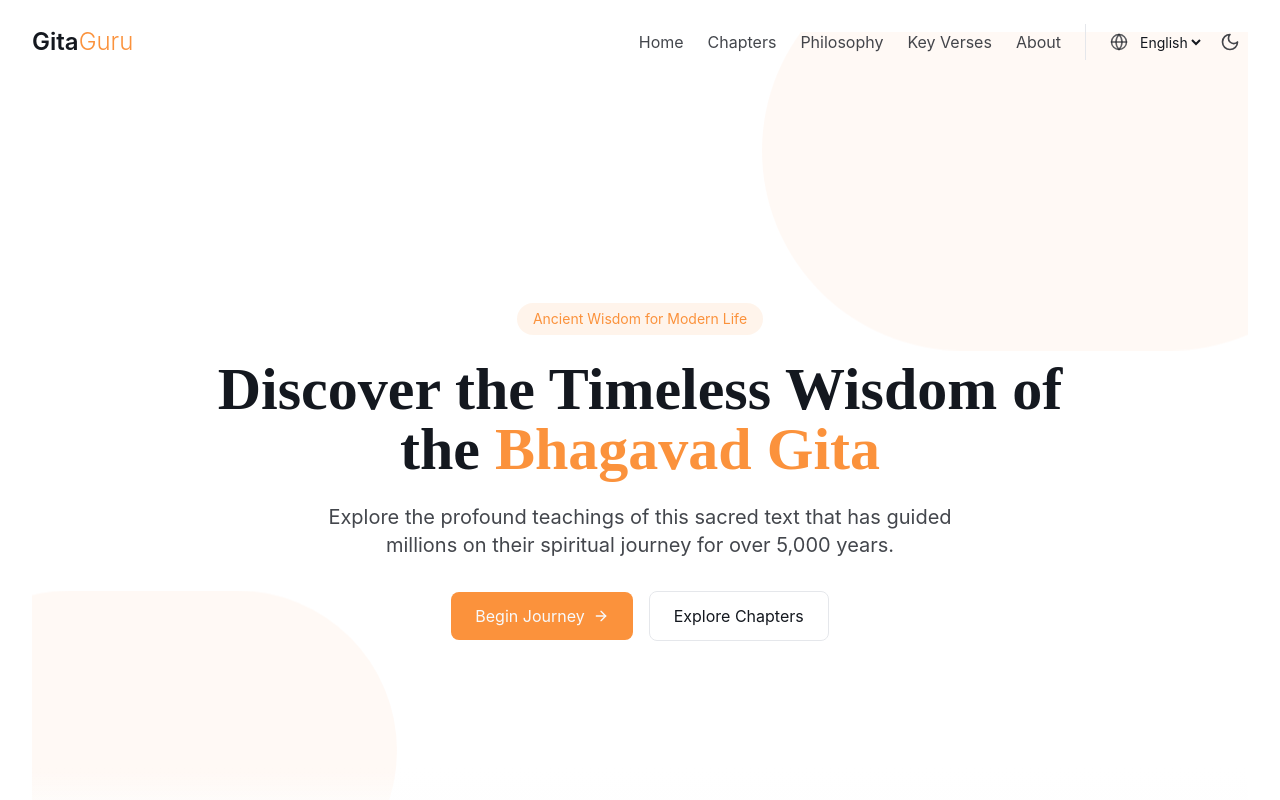
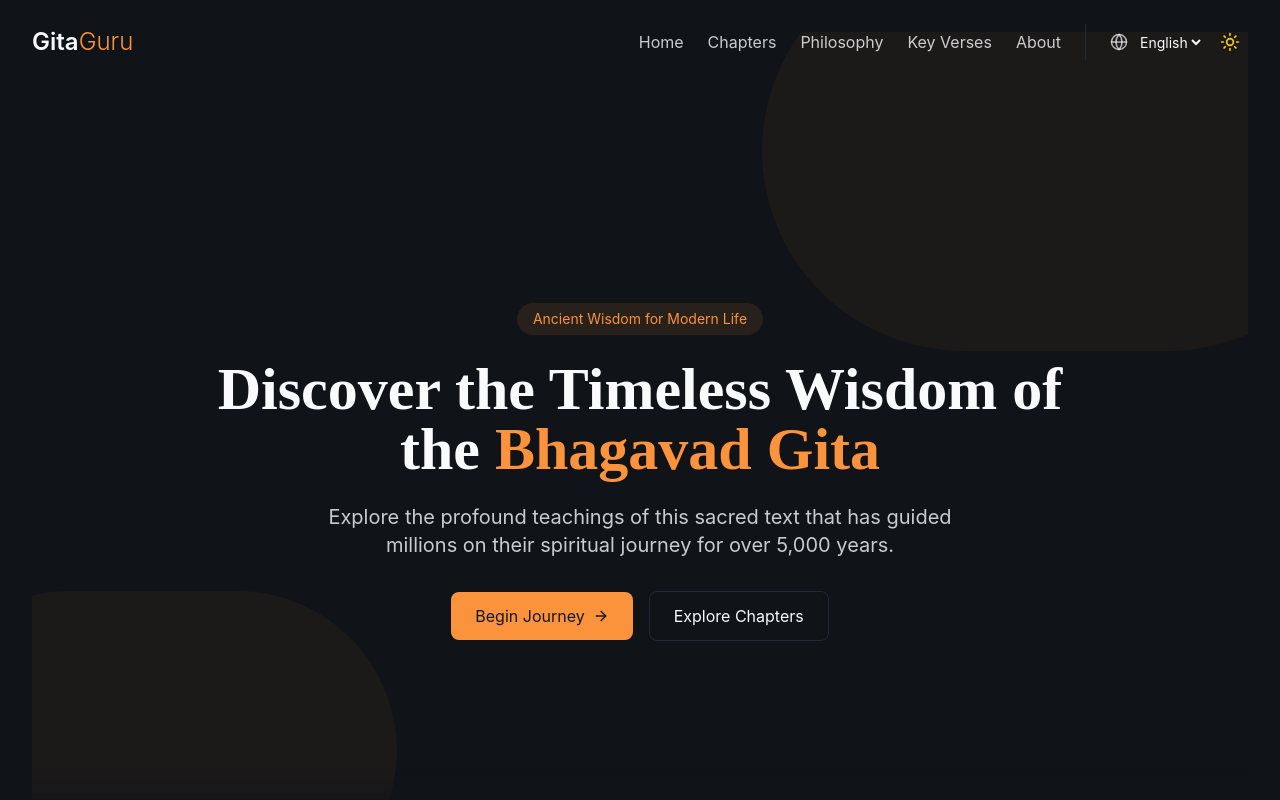
Before and after one commit to AbirKundu/gita-guru-knowledge-hub, a React (Vite) app: page / in a window 1280 px wide. Shown: the top 800 px of the page. Built offline with nearby package versions, Linux system fonts and the light colour scheme.

Commit message:
Fix: ThemeProvider props error
Fixes the type error related to ThemeProvider props.

```diff
--- a/src/providers/ThemeProvider.tsx
+++ b/src/providers/ThemeProvider.tsx
@@ -10,19 +10,29 @@ type ThemeContextType = {
 
 const ThemeContext = createContext<ThemeContextType | undefined>(undefined);
 
-export function ThemeProvider({ children }: { children: React.ReactNode }) {
+interface ThemeProviderProps {
+  children: React.ReactNode;
+  defaultTheme?: Theme;
+  storageKey?: string;
+}
+
+export function ThemeProvider({
+  children,
+  defaultTheme = 'dark',
+  storageKey = 'theme',
+}: ThemeProviderProps) {
   const [theme, setTheme] = useState<Theme>(() => {
     // Check if theme is stored in localStorage
-    const savedTheme = localStorage.getItem('theme');
+    const savedTheme = localStorage.getItem(storageKey);
     // Check system preference
     const prefersDark = window.matchMedia('(prefers-color-scheme: dark)').matches;
 
-    return (savedTheme as Theme) || (prefersDark ? 'dark' : 'light');
+    return (savedTheme as Theme) || defaultTheme || (prefersDark ? 'dark' : 'light');
   });
 
   useEffect(() => {
     // Store theme preference in localStorage
-    localStorage.setItem('theme', theme);
+    localStorage.setItem(storageKey, theme);
 
     // Apply or remove dark class from document
     if (theme === 'dark') {
@@ -30,7 +40,7 @@ export function ThemeProvider({ children }: { children: React.ReactNode }) {
     } else {
       document.documentElement.classList.remove('dark');
     }
-  }, [theme]);
+  }, [theme, storageKey]);
 
   const toggleTheme = () => {
     setTheme((prevTheme) => (prevTheme === 'light' ? 'dark' : 'light'));
```
